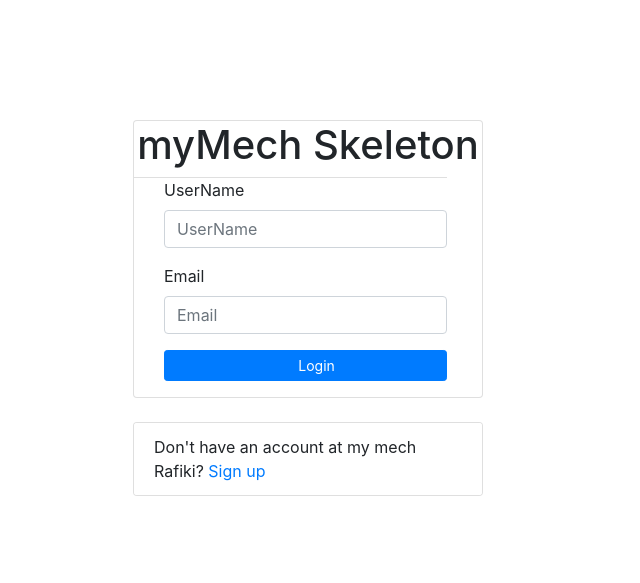
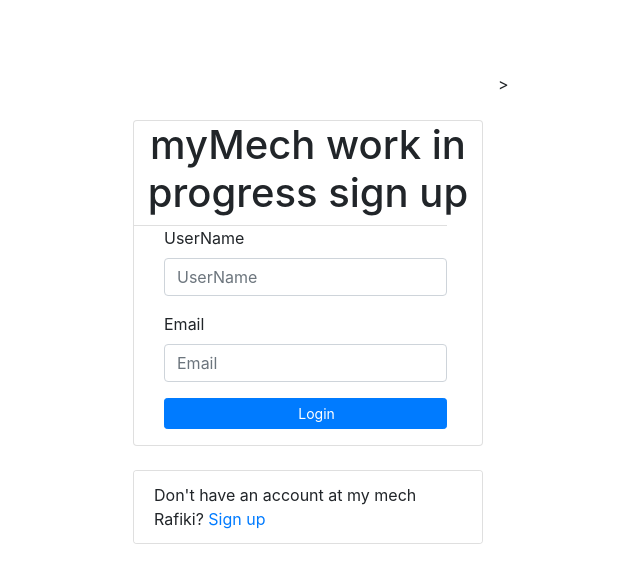
Before and after one commit to Janice-M/mmBackend, a Django app: template shop/templates/registration/login.html in a window 1280 px wide. Shown: the top 583 px of the page, without its empty margins (47-687 px from the left). Run offline with Django 3.2, Linux system fonts and the light colour scheme; the template is opened without the code that fills it: values that come from a table or form of the project are taken from there, others are empty; some libraries are stand-ins or nearby versions; some web fonts are replaced.

```diff
--- a/shop/templates/registration/login.html
+++ b/shop/templates/registration/login.html
@@ -32,7 +32,7 @@
 
 
           <div class="card" style="width:100%;" >
-                      <h1 id="login" class="text-center">myMech Skeleton</h1>
+                      <h1 id="login" class="text-center">myMech work in progress sign up</h1>
 
   <ul class="list-group list-group-flush" style="width:90%; padding-left:30px;">
 <form  action="/accounts/login/" method="post">
@@ -70,8 +70,7 @@
 
     </div>
     <!-- empty div -->
-    <div class="col-md-4"></div>
-  </div>
+   >
 </div>
 
 {% endblock %}
```
